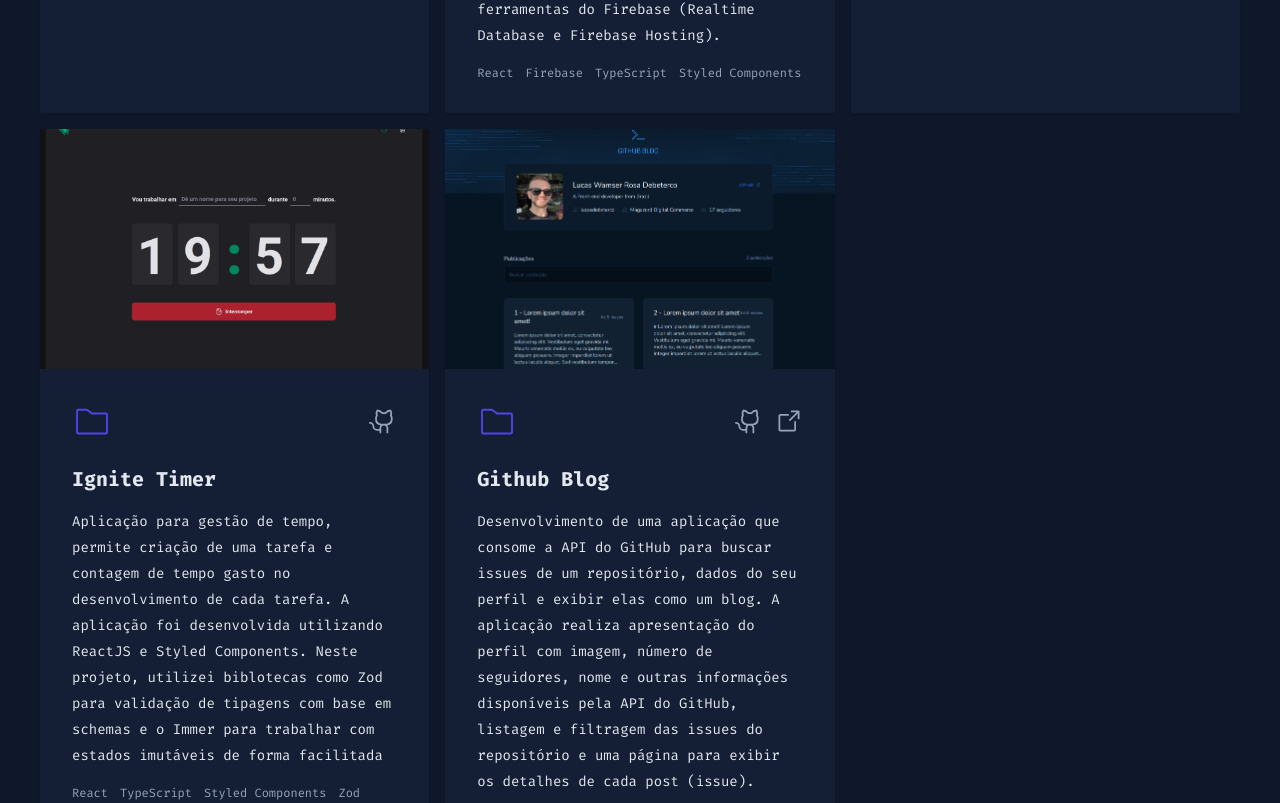
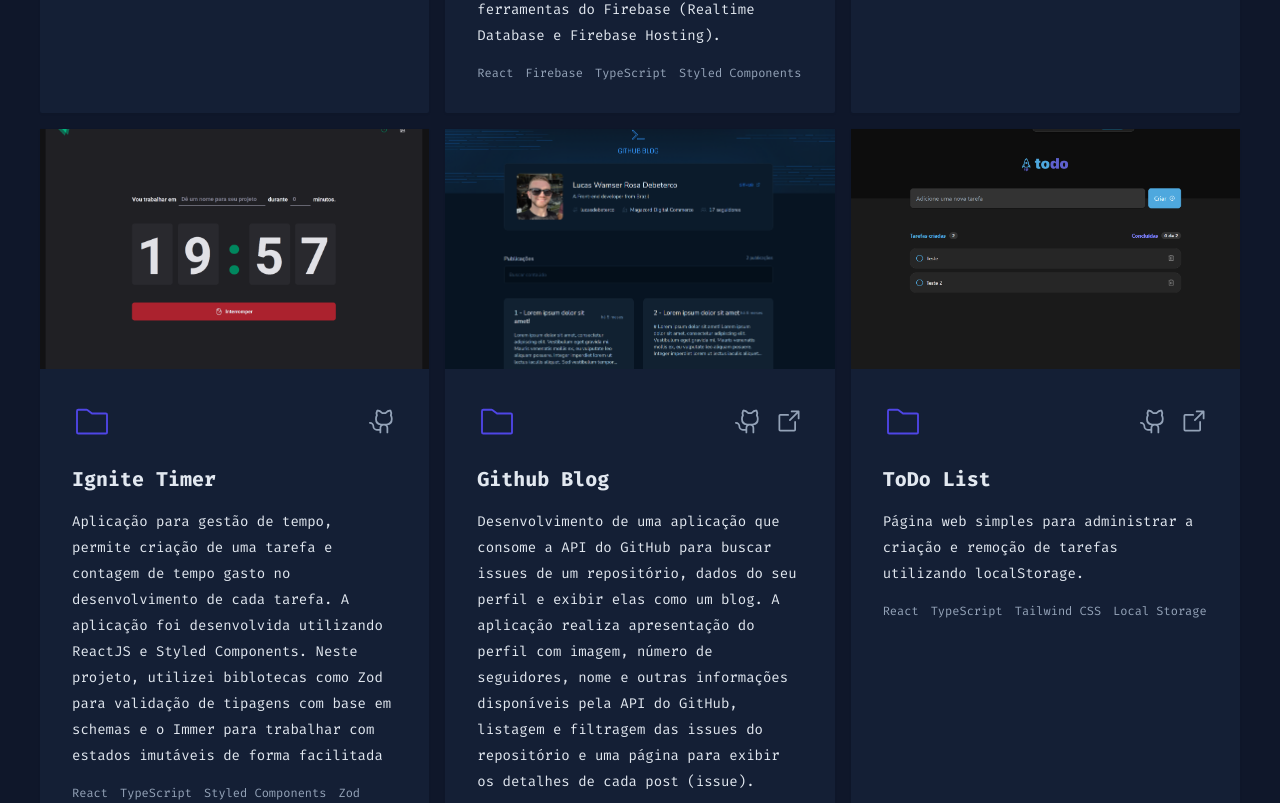
Before and after one commit to lucasdebeterco/lucasdebeterco-dev, a Next.js app: page / in a window 1280 px wide. Shown: the part 4137-4940 px from the top of the page. Built offline with nearby package versions, Linux system fonts and the light colour scheme.

Commit message:
todo list

```diff
--- a/src/app/components/projects/data/personal-projects.ts
+++ b/src/app/components/projects/data/personal-projects.ts
@@ -85,5 +85,21 @@
             'Tailwind CSS',
             'Date-fns'
         ]
+    },
+    {
+        title: 'ToDo List',
+        description: 'Página web simples para administrar a criação e remoção de tarefas utilizando localStorage.',
+        imageSrc: [
+            '/personal-projects/todo-list/home.png'
+        ],
+        imageAlt: 'ToDo List Project',
+        githubLink: 'https://github.com/lucasdebeterco/todo-list',
+        productionLink: 'https://main.dzgmv8kqwlxwq.amplifyapp.com/',
+        tools: [
+            'React',
+            'TypeScript',
+            'Tailwind CSS',
+            'Local Storage'
+        ]
     }
 ]
```
Also changed, not shown: public/personal-projects/todo-list/home.png (added).
